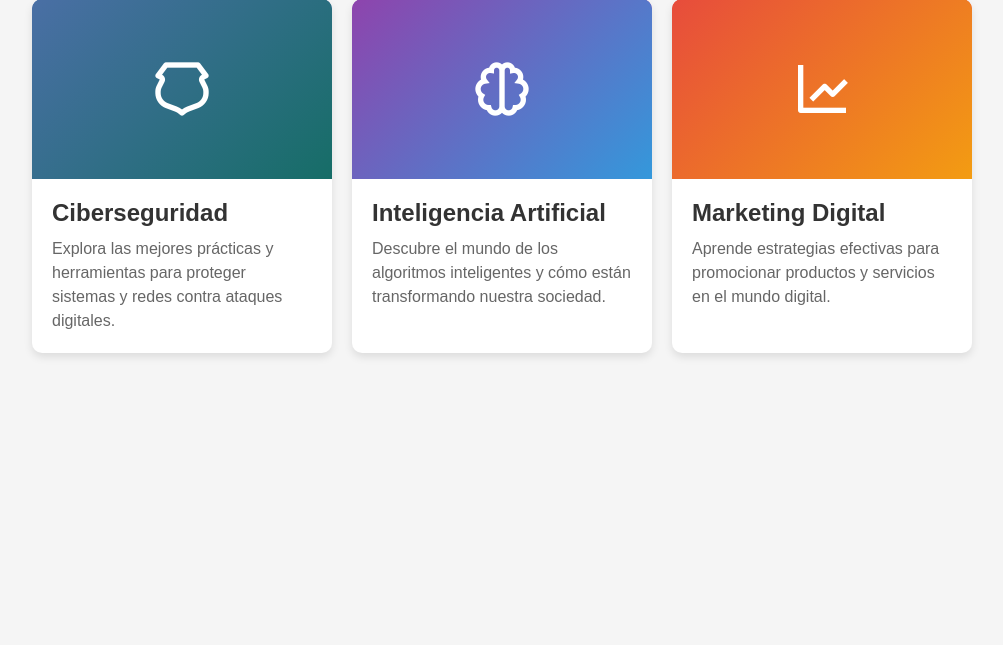
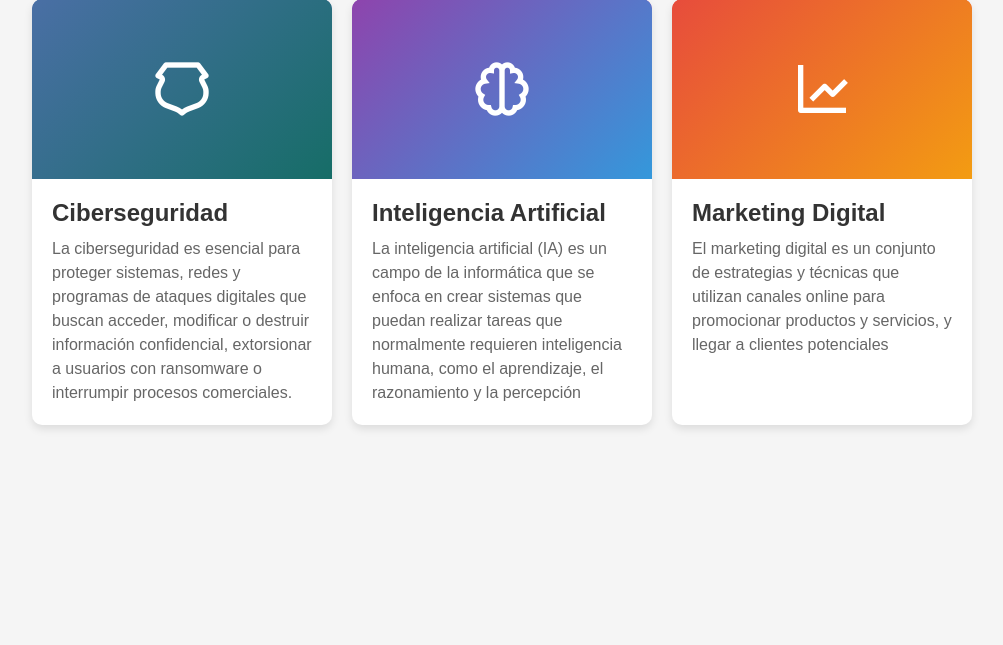
Before and after one commit to AlexisDominguezAguila/WebMVC, a PHP site: page / in a window 1280 px wide. Shown: the part 109-754 px from the top of the page, without its empty margins (138-1141 px from the left). Run offline with PHP 8.4, Linux system fonts and the light colour scheme.

Commit message:
actualizacion del modulo principal

```diff
--- a/index.php
+++ b/index.php
@@ -106,7 +106,7 @@
             <div class="card-content">
                 <h2 class="card-title">Ciberseguridad</h2>
                 <p class="card-description">
-                    Explora las mejores prácticas y herramientas para proteger sistemas y redes contra ataques digitales.
+                    La ciberseguridad es esencial para proteger sistemas, redes y programas de ataques digitales que buscan acceder, modificar o destruir información confidencial, extorsionar a usuarios con ransomware o interrumpir procesos comerciales.
                 </p>
             </div>
         </a>
@@ -119,7 +119,7 @@
             <div class="card-content">
                 <h2 class="card-title">Inteligencia Artificial</h2>
                 <p class="card-description">
-                    Descubre el mundo de los algoritmos inteligentes y cómo están transformando nuestra sociedad.
+                    La inteligencia artificial (IA) es un campo de la informática que se enfoca en crear sistemas que puedan realizar tareas que normalmente requieren inteligencia humana, como el aprendizaje, el razonamiento y la percepción
                 </p>
             </div>
         </a>
@@ -132,7 +132,7 @@
             <div class="card-content">
                 <h2 class="card-title">Marketing Digital</h2>
                 <p class="card-description">
-                    Aprende estrategias efectivas para promocionar productos y servicios en el mundo digital.
+                    El marketing digital es un conjunto de estrategias y técnicas que utilizan canales online para promocionar productos y servicios, y llegar a clientes potenciales
                 </p>
             </div>
         </a>
```
Also changed, not shown: MarketingDigital/public/index.php (added, +7 -0 lines).
